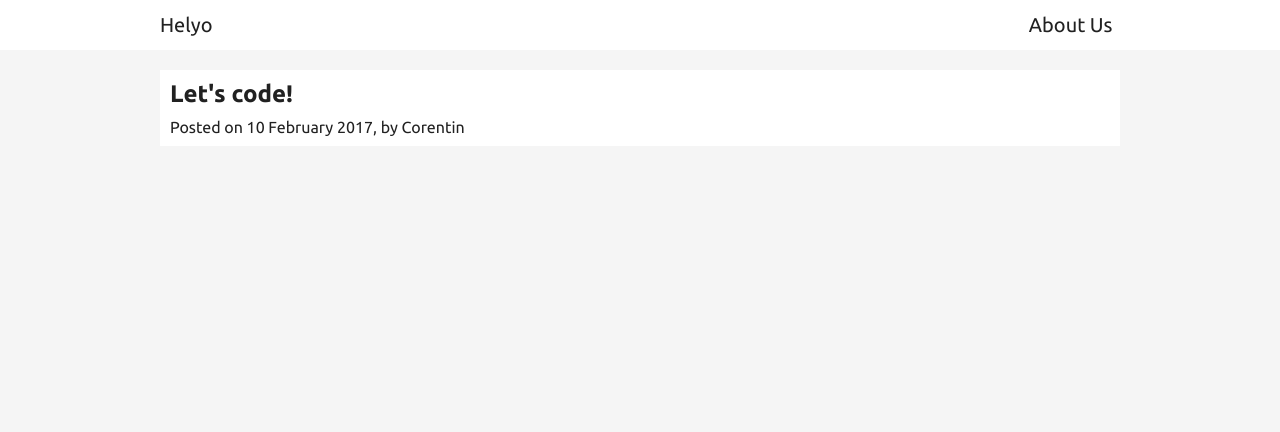
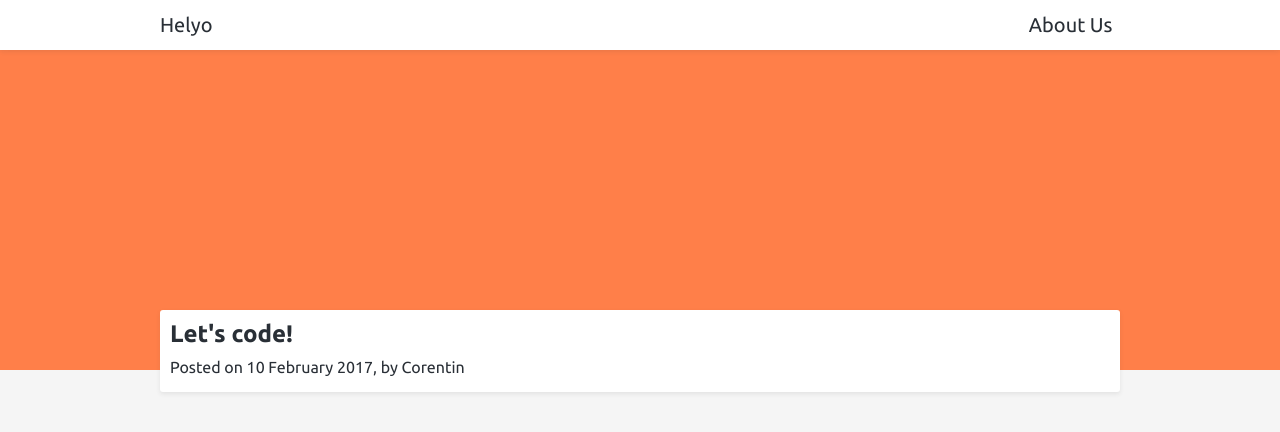
Before and after one commit to helyo-world/helyo.world, a Jekyll site: the page built from index.html, in a window 1280 px wide. Shown: the top 432 px of the page. Built offline with Jekyll 4.4.1, drawn with Linux system fonts in a browser that asks for light colours; the list of posts is cut into pages by our own code.

Commit message:
Improve v1 design

```diff
--- a/_layouts/page.html
+++ b/_layouts/page.html
@@ -10,9 +10,13 @@
 <body>
 	{% include topbar.html %}
 	<div id="page">
-		<main class="container">
-			{{ content }}
-		</main>
+		<aside id="cover" role="presentation"></aside>
+
+		<div class="container">
+			<main class="post-content">
+				{{ content }}
+			</main>
+		</div>
 	</div>
 </body>
 </html>
--- a/_layouts/post.html
+++ b/_layouts/post.html
@@ -7,12 +7,13 @@
 	<meta name="description" content="{{ post.excerpt | strip_html }}">
 
 	<link rel="stylesheet" href="{{ "/css/helyo.world.css" | relative_url }}">
-
 </head>
 <body>
 	{% include topbar.html %}
 
 	<div id="page">
+		<aside id="cover" role="presentation"></aside>
+
 		<div class="container">
 			<main class="post-content">
 				<article>
--- a/_sass/_variables.scss
+++ b/_sass/_variables.scss
@@ -5,3 +5,8 @@ $font-family-code: 'Roboto Mono', 'Droid Sans Mono', 'Ubuntu Mono', 'Source Code
 
 $topbar-height: 50px;
 $topbar-padding: 15px;
+
+$primary-color: #ff7f49;
+$text-color: #292f36;
+$background-color: #f5f5f5;
+$shadow-color: rgba(66, 66, 66, 0.1);
--- a/_sass/main.scss
+++ b/_sass/main.scss
@@ -9,8 +9,8 @@
 body {
 	margin: 0;
 	font-family: $font-family;
-	color: #212121;
-	background-color: #f5f5f5;
+	color: $text-color;
+	background-color: $background-color;
 }
 
 /**************************************************
@@ -52,8 +52,14 @@ img {
  **************************************************/
 
 #topbar {
+	position: fixed;
+	top: 0;
+	right: 0;
+	left: 0;
+	z-index: 10;
 	height: $topbar-height;
 	background-color: #fff;
+	box-shadow: 0 2px 4px $shadow-color;
 
 	a {
 		display: inline-block;
@@ -89,22 +95,51 @@ img {
 
 /**************************************************
  *
+ * Page
+ *
+ **************************************************/
+
+
+#page {
+	margin-top: $topbar-height;
+}
+
+#cover {
+	background-color: $primary-color;
+	padding-top: 25vw;
+
+	& + .container {
+		margin-top: -80px;
+	}
+}
+
+.card {
+	display: block;
+	background-color: #fff;
+	margin: 20px 0;
+	padding: 0 10px;
+	box-shadow: 0 2px 4px $shadow-color;
+	border-radius: 3px;
+	overflow: hidden;
+}
+
+/**************************************************
+ *
  * Posts
  *
  **************************************************/
 
 .posts-list {
-	margin: 20px 0;
+	margin: 0;
 	padding: 0;
 	list-style: none;
 
 	& > li {
+		&:not(:first-child) {
+			border-top: 1px solid $shadow-color;
+		}
 
 		& > a {
-			display: block;
-			background-color: #fff;
-			margin: 20px 0;
-			padding: 0 10px;
 			text-decoration: none;
 			overflow: hidden;
 
@@ -121,11 +156,11 @@ img {
 	}
 }
 .post-content {
-	display: block;
-	background-color: #fff;
-	margin: 20px 0;
-	padding: 0 10px;
-	overflow: hidden;
+	@extend .card;
+
+	footer {
+		border-top: 1px solid $shadow-color;
+	}
 }
 
 /**************************************************
```
